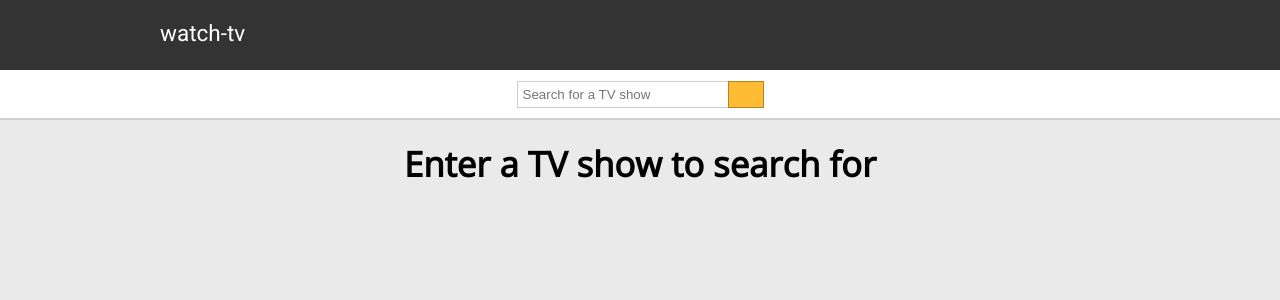
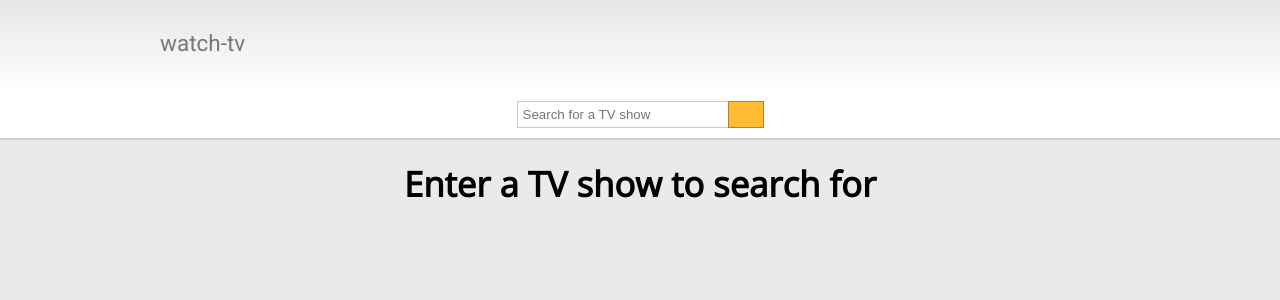
Before and after one commit to anthonynguyen/watch-tv, a Flask app: page / in a window 1280 px wide. Shown: the top 300 px of the page. Run offline with Flask 2, Linux system fonts and the light colour scheme; some libraries are stand-ins or nearby versions.

Commit message:
Lightened the top bar

```diff
--- a/templates/base.html
+++ b/templates/base.html
@@ -37,17 +37,23 @@
 	}
 
 	header {
-		background: #333;
-		color: #fff;
+		background: #e5e5e5; /* Old browsers */
+		background: -moz-linear-gradient(top, #e5e5e5 0%, #ffffff 100%);
+		background: -webkit-gradient(linear, left top, left bottom, color-stop(0%,#e5e5e5), color-stop(100%,#ffffff));
+		background: -webkit-linear-gradient(top, #e5e5e5 0%,#ffffff 100%);
+		background: -o-linear-gradient(top, #e5e5e5 0%,#ffffff 100%);
+		background: -ms-linear-gradient(top, #e5e5e5 0%,#ffffff 100%);
+		background: linear-gradient(to bottom, #e5e5e5 0%,#ffffff 100%);
+		color: #777;
 		font-family: "Roboto";
 		font-size: 1.3em;
-		height: 70px;
-		padding: 20px;
+		height: 90px;
+		padding: 30px;
 		width: 100%;
 	}
 
 	header a {
-		color: #fff;
+		color: inherit;
 		text-decoration: none;
 	}
 
```
